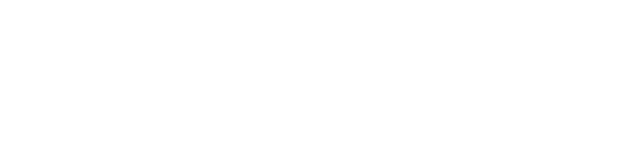
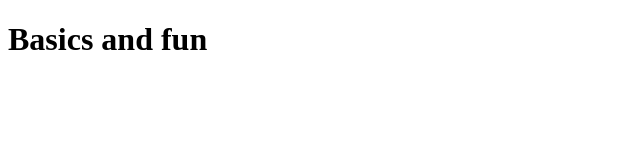
Before and after one commit to Kavallierou1978/test_1, a plain HTML site: page basic.html in a window 1280 px wide. Shown: the whole page, without its empty margins (0-640 px from the left). Drawn offline with Linux system fonts and the light colour scheme.

Commit message:
Made an amendment to the basic HTML file in order to see how this is works

```diff
--- a/basic.html
+++ b/basic.html
@@ -2,9 +2,11 @@
 <html lang="en">
 <head>
     <meta charset="UTF-8">
-    <title>Document</title>
+    <title>Basics</title>
 </head>
 <body>
+<h1>Basics and fun</h1>
+
 
 </body>
 </html>
```
